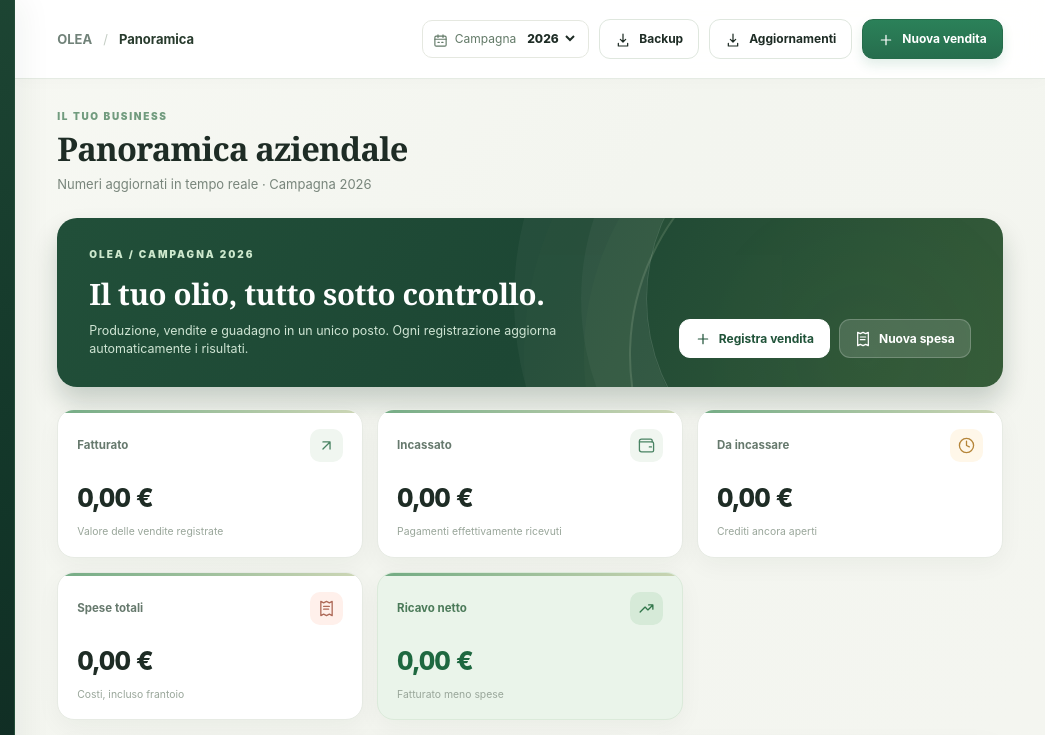
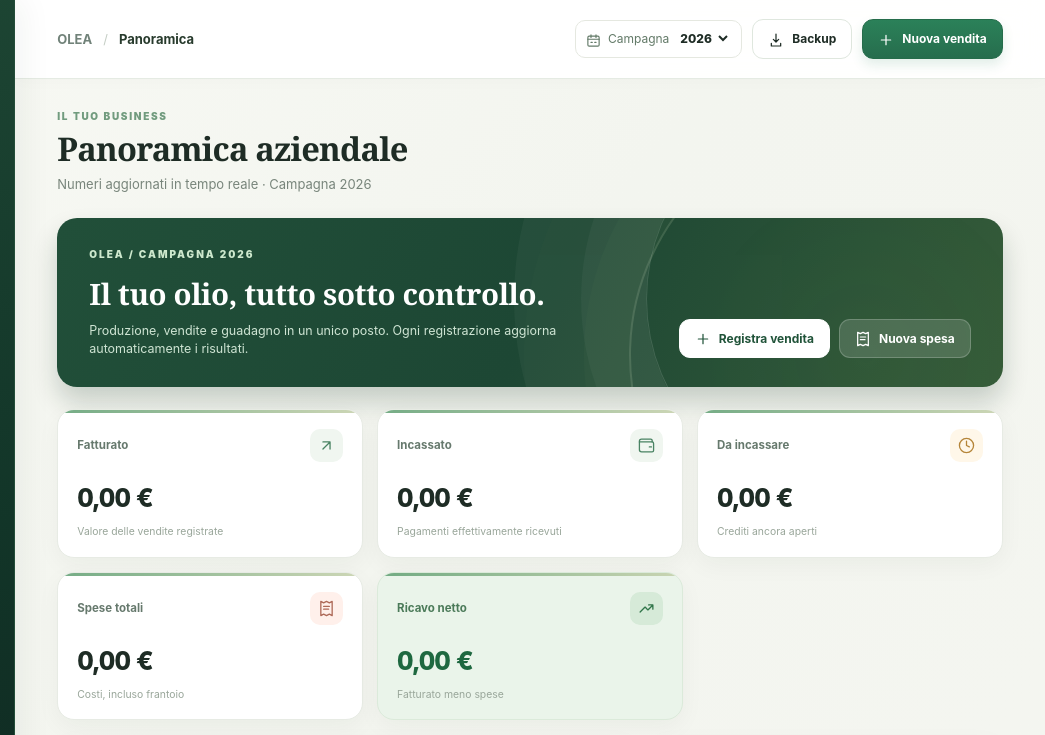
Before and after one commit to MatteoPorcu08/olea-desktop, a website: page frontend/index.html in a window 1280 px wide. Shown: the top 735 px of the page, 235-1280 px from the left. Drawn offline with Linux system fonts and the light colour scheme.

Commit message:
Disattiva controlli aggiornamenti automatici e release firmate su push

```diff
--- a/frontend/app.js
+++ b/frontend/app.js
@@ -159,7 +159,7 @@ function renderArchive(){const history=loadHistory();const total=['orchards','ha
 <div class="archive-actions"><article class="archive-card"><span class="metric-icon">${ico('download')}</span><h3>Esporta backup completo</h3><p>Scarica tutti gli oliveti, clienti, raccolte, vendite, incassi, spese e rettifiche in un file JSON.</p><button class="btn btn-primary" data-action="backup">${ico('download')} Scarica backup JSON</button></article><article class="archive-card"><span class="metric-icon">${ico('upload')}</span><h3>Ripristina o importa dati</h3><p>Carica un backup OLEA Site o un archivio esportato da una precedente versione OLEA desktop / HTML.</p><button class="btn btn-light" data-action="import">${ico('upload')} Importa archivio</button></article><article class="archive-card"><span class="metric-icon">${ico('file-json')}</span><h3>Esporta tabelle CSV</h3><p>Apri i dati in Excel: vendite, spese, produzione, clienti, incassi e oliveti.</p><button class="btn btn-light" data-action="export-csv">${ico('download')} Esporta CSV</button></article><article class="archive-card"><span class="metric-icon">${ico('list-checks')}</span><h3>Dati di prova</h3><p>Vuoi esplorare il gestionale? Puoi caricare un esempio, solo se l'archivio è ancora vuoto.</p><button class="btn btn-soft" data-action="demo">${ico('plus')} Carica esempio</button></article></div>
 ${panel('Stato archivio','Dati disponibili in questo browser',`<div class="archive-stats">${[['Registrazioni',total],['Oliveti',db.orchards.length],['Vendite',db.sales.length],['Clienti',db.customers.length],['Spese',db.expenses.length],['Incassi',db.payments.length]].map(([k,v])=>`<div><strong>${number(v,0)}</strong><span>${k}</span></div>`).join('')}</div><p class="small-note" style="margin-top:17px">Ultimo salvataggio: ${esc(db.updated?new Date(db.updated).toLocaleString('it-IT'):'non ancora effettuato')}.</p>`)}
 ${panel('Cronologia di recupero','Ultime modifiche recuperabili dal database',history.length?tbl(['Data del salvataggio','Tipo','Azione'],history.map((x,i)=>`<tr><td>${esc(new Date(x.at).toLocaleString('it-IT'))}</td><td>Copia precedente</td><td><button class="btn btn-light btn-sm" data-action="restore-history" data-index="${i}">Ripristina</button></td></tr>`)):emptyState('Nessuna copia precedente','Le copie di recupero compaiono dopo le modifiche.','hard-drive-download'))}
-<div class="desktop-management"><article class="panel desktop-management-card"><h3>Database SQLite</h3><p>Archivio sul disco, transazioni atomiche e backup giornalieri. Non viene eliminato quando aggiorni il programma.</p><div class="storage-path" id="desktop-storage-location">${DESKTOP?esc(desktopLocation):'Anteprima web: salvataggio nel browser'}</div><button class="btn btn-light" data-action="backup-database">${ico('hard-drive-download')} Crea copia del database</button></article><article class="panel desktop-management-card"><h3>Aggiornamenti da GitHub</h3><p>Controlla la presenza di una versione firmata e installala dopo conferma. Non modifica i tuoi dati.</p><button class="btn btn-primary" data-action="check-updates">${ico('download')} Verifica aggiornamenti</button></article></div>
+<div class="desktop-management"><article class="panel desktop-management-card"><h3>Database SQLite</h3><p>Archivio sul disco, transazioni atomiche e backup giornalieri. Non viene eliminato quando aggiorni il programma.</p><div class="storage-path" id="desktop-storage-location">${DESKTOP?esc(desktopLocation):'Anteprima web: salvataggio nel browser'}</div><button class="btn btn-light" data-action="backup-database">${ico('hard-drive-download')} Crea copia del database</button></article><article class="panel desktop-management-card"><h3>Aggiornamenti manuali</h3><p>Per ora OLEA non controlla né installa aggiornamenti automaticamente. Puoi scaricare le nuove versioni dalla pagina Releases del repository GitHub.</p><span class="small-note">I tuoi dati SQLite rimangono separati dall’installazione.</span></article></div>
 <div style="margin-top:16px;display:flex;align-items:center;justify-content:space-between;gap:16px;flex-wrap:wrap"><span class="small-note">Puoi cambiare campagna dal selettore in alto senza perdere gli altri anni.</span><button class="btn btn-danger" data-action="clear">${ico('trash-2')} Cancella archivio</button></div>`;}
 function loadHistory(){if(DESKTOP)return desktopHistory;try{const h=JSON.parse(localStorage.getItem(HISTORY_KEY)||'[]');return Array.isArray(h)?h:[];}catch{return [];}}
 function setSeasonOptions(){const sel=$('#season-select');const years=seasonYears();const old=sel.value;sel.innerHTML=years.map(y=>`<option value="${y}" ${y===ui.season?'selected':''}>${y}</option>`).join('');sel.value=String(ui.season);}
@@ -270,7 +270,7 @@ async function bootDesktop(){
    ui.season=seasonYears()[0]||CURRENT_YEAR;
    setSaveStatus(true);render();
    if(response.migratedFromV2)toast('Dati della versione 2.1 importati nel nuovo database SQLite.');
-   setTimeout(()=>checkForUpdates(true),1400);
+   // Gli aggiornamenti automatici restano disattivati: nuove versioni solo tramite installazione manuale.
  }catch(e){
    desktopReady=false;setSaveStatus(false);
    toast('Impossibile aprire il database: '+String(e),'error');
--- a/frontend/index.html
+++ b/frontend/index.html
@@ -39,7 +39,7 @@
   <div class="content-shell">
     <header class="topbar">
       <div class="breadcrumb"><button id="mobile-menu" aria-label="Apri menu" title="Apri menu"><span data-ico="menu"></span></button><span class="breadcrumb-label">OLEA</span><span class="crumb-sep">/</span><span id="crumb-current">Panoramica</span></div>
-      <div class="top-actions"><label class="season-control"><span data-ico="calendar-days"></span><span>Campagna</span><select id="season-select" aria-label="Seleziona campagna"></select></label><button class="btn btn-light btn-top" data-action="backup" title="Esporta copia dati"><span data-ico="download"></span><span>Backup</span></button><button class="btn btn-light btn-top" data-action="check-updates" title="Controlla nuove versioni"><span data-ico="download"></span><span>Aggiornamenti</span></button><button class="btn btn-primary btn-top" data-action="add-sale"><span data-ico="plus"></span><span>Nuova vendita</span></button></div>
+      <div class="top-actions"><label class="season-control"><span data-ico="calendar-days"></span><span>Campagna</span><select id="season-select" aria-label="Seleziona campagna"></select></label><button class="btn btn-light btn-top" data-action="backup" title="Esporta copia dati"><span data-ico="download"></span><span>Backup</span></button><button class="btn btn-primary btn-top" data-action="add-sale"><span data-ico="plus"></span><span>Nuova vendita</span></button></div>
     </header>
     <div class="content-area"><div class="storage-warning" id="storage-warning" hidden></div><div id="view" class="view" aria-live="polite"></div><footer class="footer"><span>OLEA · La tua produzione, in ordine.</span><span>Archivio protetto sul computer · <a href="#archive" data-nav="archive">Gestisci backup</a></span></footer></div>
   </div>
```
Also changed, not shown: .github/workflows/release.yml.
